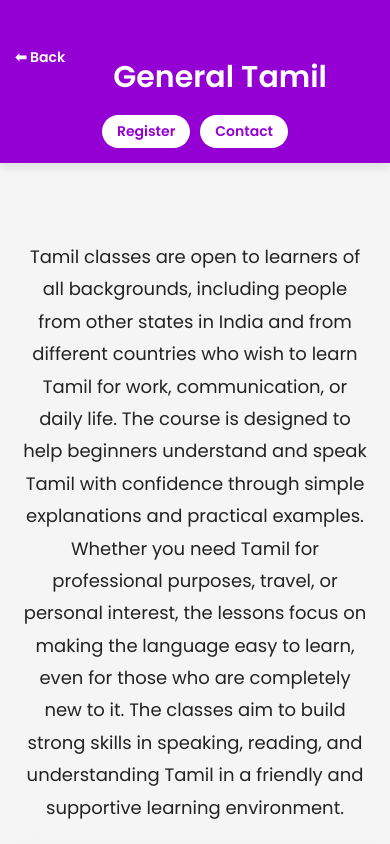
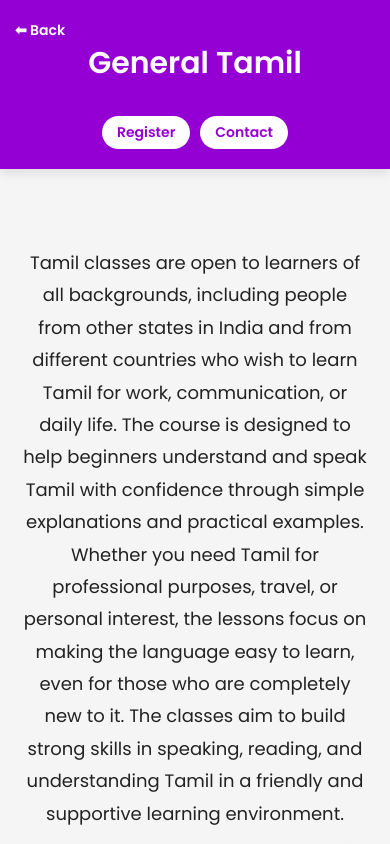
Before and after one commit to Vishnu-Shankar06/thangam-tamil-online, a plain HTML site: page general-tamil.html in a window 390 px wide. Shown: the top 844 px of the page. Drawn offline with Linux system fonts and the light colour scheme.

Commit message:
Resolving Mobile Buttons

```diff
--- a/css/sub-pages.css
+++ b/css/sub-pages.css
@@ -135,23 +135,29 @@ body {
 
 
     .sub-nav {
-        padding: 15px 15px;
+        display: flex;
+        flex-direction: column;
+        align-items: center;
+        padding: 20px 15px;
+        height: auto;
     }
 
     .back-link {
         font-size: 14px;
         margin-right: auto !important;
+        position: static;
     }
 
     .page-title {
         font-size: 30px;
         text-align: center;
         width: 100%;
-        margin-top: 40px;
+        margin: 0 0 15px 0;
     }
 
 
     .nav-buttons {
+        display: flex;
         width: 100%;
         justify-content: center;
         margin-top: 15px;
```
